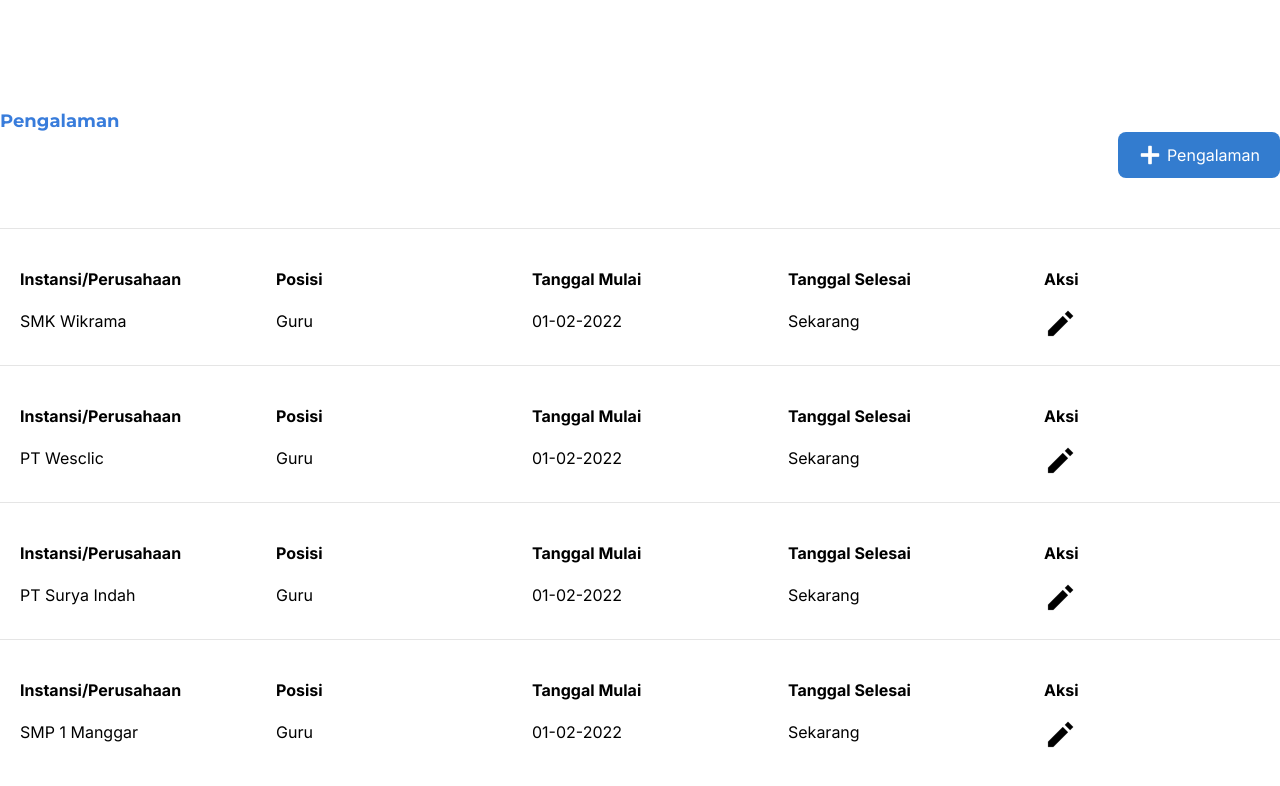
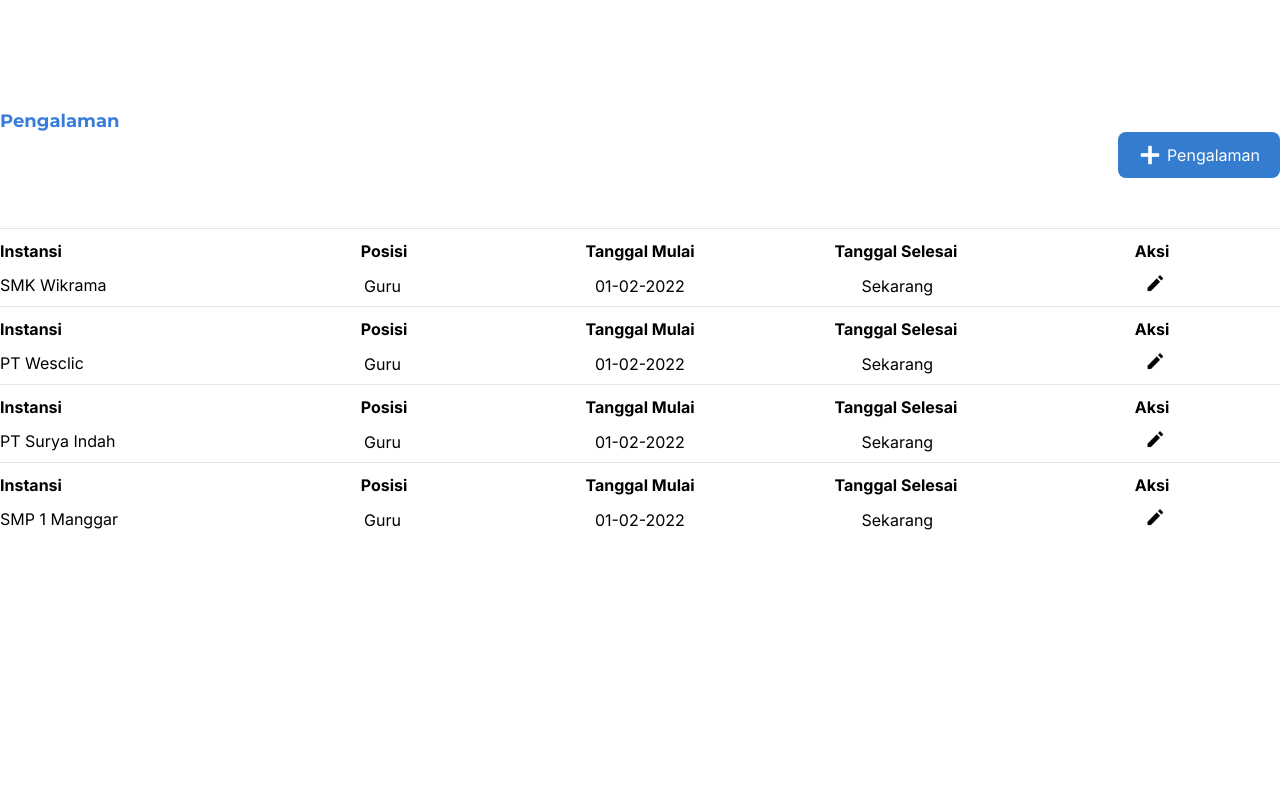
Before and after one commit to mulkihafizh/yayasan-prawitama-fe, a Next.js app: page /components/Guru/Exp in a window 1280 px wide. Shown: the top 786 px of the page. Built offline with nearby package versions, Linux system fonts and the light colour scheme.

Commit message:
edit kategori

```diff
--- a/app/components/Guru/Certificate/certi.module.css
+++ b/app/components/Guru/Certificate/certi.module.css
@@ -68,7 +68,7 @@
   justify-content: flex-start;
   align-items: flex-start;
 
-  padding: 38px 0 18px 20px;
+  padding: 10px 0 18px 0px;
   border-top: 1px solid rgba(229, 229, 229, 1);
 }
 
@@ -76,7 +76,39 @@
   width: 100%;
   display: flex;
   flex-direction: row;
-  justify-content: flex-start;
-  align-items: flex-start;
-  padding: 0 0 26px 20px;
+  justify-content: left;
+  align-items: left;
+  padding: 0 0 20px 0px;
 }
+
+.Container table tr td:first-child {
+  align-items: left;
+  justify-content: left;
+  padding: 0px;
+
+}
+
+.Container table tr th:first-child {
+  align-items: left;
+  justify-content: left;
+  padding-top: 30px;
+
+
+}
+
+.Container table tr th:first-child {
+  align-items: left;
+  justify-content: left;
+  padding-top: 10px;
+
+
+}
+.Container table tr td:nth-child(6) {
+  align-items: center;
+  justify-content: center;
+}
+
+.Container table tr th:nth-child(6) {
+  align-items: center;
+  justify-content: center;
+}
--- a/app/components/Guru/Certificate/page.tsx
+++ b/app/components/Guru/Certificate/page.tsx
@@ -35,8 +35,8 @@ export default function page() {
             <td>
               <Image
               src={'/edit2.png'}
-              width={32}
-              height={30}
+              width={20}
+              height={10}
               alt="edit"
               />
             </td>
--- a/app/components/Guru/DetailBio/bio.module.css
+++ b/app/components/Guru/DetailBio/bio.module.css
@@ -60,7 +60,7 @@
       .rectangles {
         width: 100%;
         height: 3px;
-        background: linear-gradient(90deg, #387cdb 4%, #e5e5e5 4%);
+        background: linear-gradient(90deg, #387cdb 8%, #e5e5e5 4%);
       }
     }
 
@@ -91,6 +91,7 @@
       font-style: normal;
       font-weight: 700;
       line-height: normal;
+
     }
   }
 }
--- a/app/components/Guru/Exp/exp.module.css
+++ b/app/components/Guru/Exp/exp.module.css
@@ -59,16 +59,16 @@
   flex-direction: row;
   justify-content: space-between;
   align-items: flex-start;
+  padding:0 0px;
 }
 
 .Container table tr th {
   width: 100%;
   display: flex;
   flex-direction: row;
-  justify-content: flex-start;
-  align-items: flex-start;
-
-  padding: 38px 0 18px 20px;
+  justify-content: center;
+  align-items: center;
+  padding: 10px 0;
   border-top: 1px solid rgba(229, 229, 229, 1);
 }
 
@@ -76,7 +76,25 @@
   width: 100%;
   display: flex;
   flex-direction: row;
-  justify-content: flex-start;
+  justify-content: center;
   align-items: flex-start;
-  padding: 0 0 26px 20px;
+  padding-left: 8px;
+  padding-bottom: 8px;
+
 }
+
+.Container table tr td:first-child {
+  align-items: left;
+  justify-content: left;
+  padding: 0px;
+
+}
+
+
+
+.Container table tr th:first-child {
+  align-items: left;
+  justify-content: left;
+
+
+}
--- a/app/components/Guru/Exp/page.tsx
+++ b/app/components/Guru/Exp/page.tsx
@@ -18,7 +18,7 @@ export default function page() {
           {Data.map((data, index) => (
             <>
           <tr>
-            <th>Instansi/Perusahaan</th>
+            <th>Instansi</th>
             <th>Posisi</th>
             <th>Tanggal Mulai</th>
             <th>Tanggal Selesai</th>
@@ -32,8 +32,8 @@ export default function page() {
             <td>
               <Image
               src={'/edit2.png'}
-              width={32}
-              height={30}
+              width={20}
+              height={10}
               alt="edit"
               />
             </td>
--- a/app/components/Guru/Study/page.tsx
+++ b/app/components/Guru/Study/page.tsx
@@ -39,8 +39,8 @@ export default function page() {
             <td>
               <Image
               src={'/edit2.png'}
-              width={32}
-              height={30}
+              width={20}
+              height={10}
               alt="edit"
               />
             </td>
--- a/app/components/Guru/Study/study.module.css
+++ b/app/components/Guru/Study/study.module.css
@@ -40,43 +40,54 @@
 
 .Container table {
   width: 100%;
-  display: flex;
-  justify-content: space-between;
-  align-items: flex-start;
+  display: table;
+  table-layout: fixed;
   margin-top: 50px;
-}
 
-.Container table tbody {
-  display: flex;
-  flex-direction: column;
-  width: 100%;
 }
 
 .Container table tr {
-  /* max-width: 770px; */
+  display: table-row;
   width: 100%;
-  display: flex;
-  flex-direction: row;
-  justify-content: space-between;
-  align-items: flex-start;
+
+
 }
 
-.Container table tr th {
+.Container table th {
+  display: table-row;
   width: 100%;
-  display: flex;
-  flex-direction: row;
-  justify-content: flex-start;
-  align-items: flex-start;
-
-  padding: 38px 0 18px 20px;
   border-top: 1px solid rgba(229, 229, 229, 1);
 }
 
+.Container table th th{
+  display: table-row;
+  width: 100%;
+  padding:10px 10px;
+
+}
+
+
+.Container table tr th,
 .Container table tr td {
-  width: 100%;
-  display: flex;
-  flex-direction: row;
-  justify-content: flex-start;
-  align-items: flex-start;
-  padding: 0 0 26px 20px;
+  display: table-cell;
+  width: 12.5%;
+  text-align: left;
+  padding: 0 8px;
 }
+
+.Container table tr td:nth-child(8) {
+  padding-left: 50px;
+}
+
+.Container table tr th:nth-child(8) {
+  padding-left: 45px;
+}
+
+.Container table tr td:nth-child(7) {
+  margin-left: 55px;
+  padding-left: 20px;
+}
+
+.Container table tr th:nth-child(7) {
+  margin-left: 55px;
+}
--- a/app/components/Guru/Task/page.tsx
+++ b/app/components/Guru/Task/page.tsx
@@ -18,22 +18,26 @@ export default function page() {
           {Data.map((data, index) => (
             <>
           <tr>
-            <th>Instansi/Perusahaan</th>
-            <th>Posisi</th>
-            <th>Tanggal Mulai</th>
-            <th>Tanggal Selesai</th>
+            <th>Jabatan</th>
+            <th>Jam Ajar</th>
+            <th>Deskripsi</th>
+            <th>Pelaporan</th>
             <th>Aksi</th>
           </tr>
           <tr>
             <td>{data.Jabatan}</td>
             <td>{data.Ja}</td>
             <td>{data.Deskripsi}</td>
-            <td>{data.Pelaporan}</td>
+            <td>
+                <a href={data.Pelaporan} target="_blank" rel="noopener noreferrer">
+                  Lihat Pelaporan
+                </a>
+              </td>
             <td>
               <Image
               src={'/edit2.png'}
-              width={32}
-              height={30}
+              width={20}
+              height={10}
               alt="edit"
               />
             </td>
--- a/app/components/Guru/Task/task.module.css
+++ b/app/components/Guru/Task/task.module.css
@@ -57,18 +57,17 @@
   width: 100%;
   display: flex;
   flex-direction: row;
-  justify-content: space-between;
-  align-items: flex-start;
+
+
 }
 
 .Container table tr th {
   width: 100%;
   display: flex;
   flex-direction: row;
-  justify-content: flex-start;
-  align-items: flex-start;
-
-  padding: 38px 0 18px 20px;
+  justify-content: center;
+  align-items: center;
+  padding: 10px 0;
   border-top: 1px solid rgba(229, 229, 229, 1);
 }
 
@@ -76,7 +75,77 @@
   width: 100%;
   display: flex;
   flex-direction: row;
-  justify-content: flex-start;
+  justify-content: center;
   align-items: flex-start;
-  padding: 0 0 26px 20px;
+  padding-left: 8px;
+  padding-bottom: 30px;
+
 }
+
+.Container table tr td:first-child {
+  align-items: left;
+  justify-content: left;
+  padding: 0px;
+
+}
+
+.Container table tr th:first-child {
+  align-items: left;
+  justify-content: left;
+  padding: 0px;
+
+
+}
+.Container table tr td:nth-child(3) {
+  max-height: 50px;
+  overflow: hidden;
+  text-overflow: ellipsis;
+}
+
+.Container table tr td:nth-child(4) {
+  color: blue;
+  padding-left: 20px;
+}
+
+.Container table tr th:nth-child(1) {
+  padding-right: 10px;
+}
+
+.Container table tr th:nth-child(2) {
+  padding-left: 35px;
+  align-items: left;
+  justify-content: left;
+}
+
+.Container table tr td:nth-child(2) {
+  padding-left: 50px;
+  align-items: left;
+  justify-content: left;
+}
+
+.Container table tr th:nth-child(3) {
+  padding-left: 10px;
+  align-items: left;
+  justify-content: left;
+  padding: 0px;
+}
+
+.Container table tr th:nth-child(5) {
+  padding-left: 10px;
+  align-items: left;
+  justify-content: left;
+  padding: 0px;
+}
+
+.Container table tr td:nth-child(5) {
+  padding-left: 20px;
+  align-items: left;
+  justify-content: left;
+
+}
+
+.Container table tr th:nth-child(4) {
+
+
+  padding-right: 25px;
+}
```
